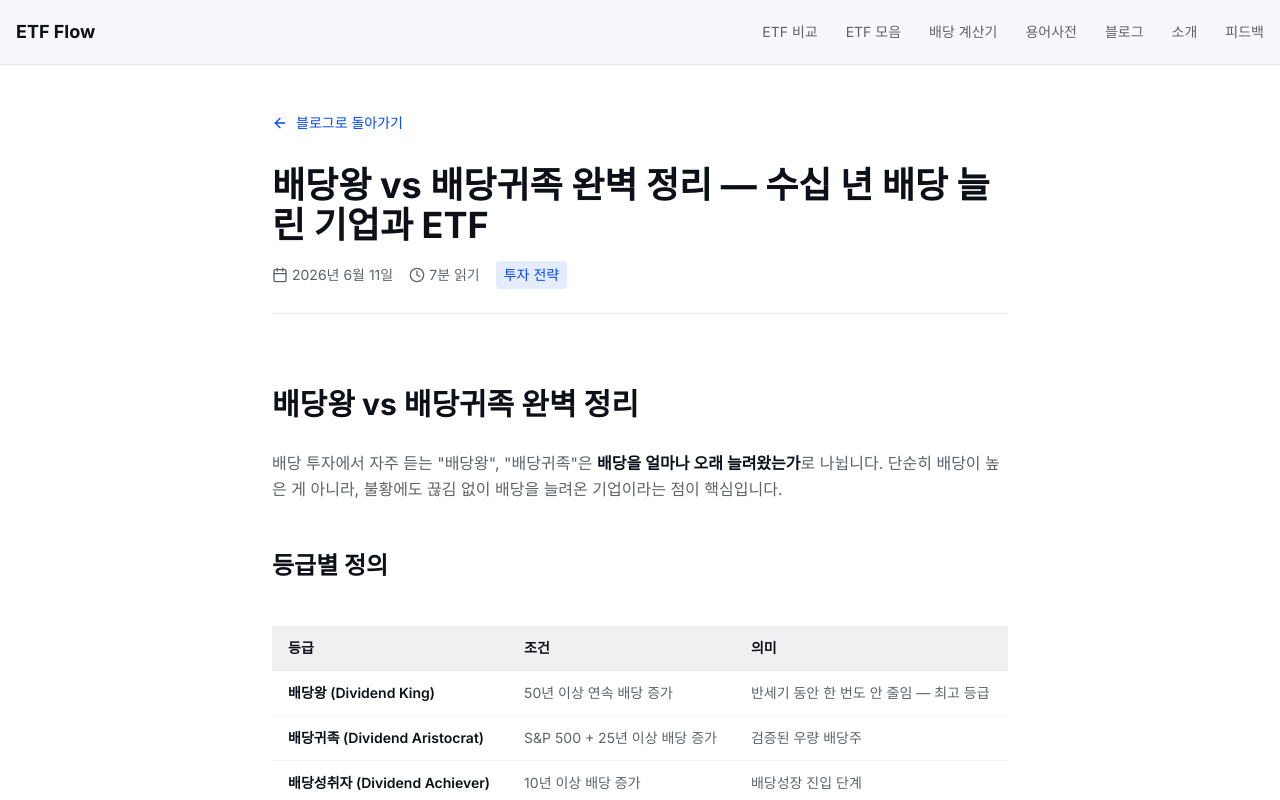
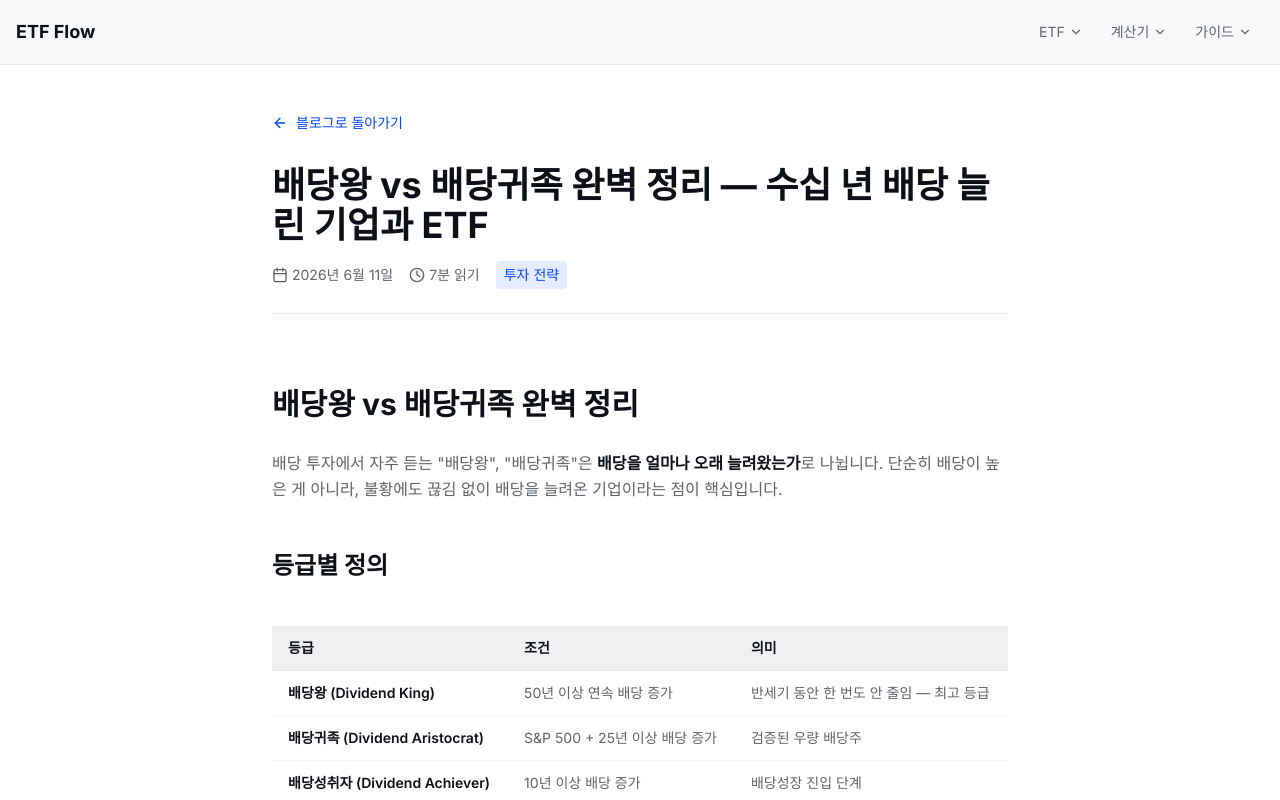
Before and after one commit to alzmslrtu-crypto/etfflow, a Next.js app: page /blog/dividend-king-aristocrat in a window 1280 px wide. Shown: the top 800 px of the page. Built offline with nearby package versions, Linux system fonts and the light colour scheme.

Commit message:
feat: 헤더를 주제별 드롭다운 네비게이션으로 정리
- ETF / 계산기 / 가이드 드롭다운 그룹 (교육 플랫폼형 IA)
- 데스크톱 호버 드롭다운 + 모바일 그룹별 메뉴, 헤더 반투명 blur

Co-Authored-By: Claude Opus 4.8 <noreply@anthropic.com>

```diff
--- a/components/header.tsx
+++ b/components/header.tsx
@@ -1,44 +1,77 @@
 'use client'
 
 import Link from 'next/link'
-import { Menu, X } from 'lucide-react'
+import { Menu, X, ChevronDown } from 'lucide-react'
 import { Button } from '@/components/ui/button'
 import { useState } from 'react'
+
+type NavItem = { href: string; label: string }
+type NavGroup = { label: string; items: NavItem[] }
+
+const NAV: NavGroup[] = [
+  {
+    label: 'ETF',
+    items: [
+      { href: '/#compare', label: 'ETF 비교' },
+      { href: '/etf', label: 'ETF 모음' },
+      { href: '/etf/screener', label: 'ETF 파인더 (전체)' },
+    ],
+  },
+  {
+    label: '계산기',
+    items: [
+      { href: '/tools/dividend-goal', label: '월 배당금 목표 계산기' },
+      { href: '/tools/drip', label: 'DRIP 복리 계산기' },
+      { href: '/tools/tax', label: '배당소득세 계산기' },
+      { href: '/tools/exchange', label: '환율 계산기' },
+      { href: '/tools/dividend-yield', label: '배당수익률 계산기' },
+      { href: '/tools/risk-profile', label: '투자 성향 테스트' },
+    ],
+  },
+  {
+    label: '가이드',
+    items: [
+      { href: '/blog', label: '배당 투자 블로그' },
+      { href: '/glossary', label: '투자 용어 사전' },
+    ],
+  },
+]
 
 export function Header() {
   const [isMenuOpen, setIsMenuOpen] = useState(false)
 
   return (
-    <header className="sticky top-0 z-50 border-b border-border bg-card">
+    <header className="sticky top-0 z-50 border-b border-border bg-card/80 backdrop-blur-md">
       <div className="max-w-screen-xl mx-auto px-4 h-16 flex items-center justify-between">
         {/* 로고 */}
         <Link href="/" className="font-bold text-lg text-foreground hover:text-primary transition-colors">
           ETF Flow
         </Link>
 
-        {/* 네비게이션 - 데스크톱 */}
-        <nav className="hidden md:flex items-center gap-7">
-          <Link href="/" className="text-sm text-muted-foreground hover:text-foreground transition-colors">
-            ETF 비교
-          </Link>
-          <Link href="/etf" className="text-sm text-muted-foreground hover:text-foreground transition-colors">
-            ETF 모음
-          </Link>
-          <Link href="/tools" className="text-sm text-muted-foreground hover:text-foreground transition-colors">
-            배당 계산기
-          </Link>
-          <Link href="/glossary" className="text-sm text-muted-foreground hover:text-foreground transition-colors">
-            용어사전
-          </Link>
-          <Link href="/blog" className="text-sm text-muted-foreground hover:text-foreground transition-colors">
-            블로그
-          </Link>
-          <Link href="/about" className="text-sm text-muted-foreground hover:text-foreground transition-colors">
-            소개
-          </Link>
-          <Link href="/contact" className="text-sm text-muted-foreground hover:text-foreground transition-colors">
-            피드백
-          </Link>
+        {/* 데스크톱 네비 (드롭다운) */}
+        <nav className="hidden md:flex items-center gap-1">
+          {NAV.map((group) => (
+            <div key={group.label} className="relative group">
+              <button className="flex items-center gap-1 px-3 py-2 text-sm text-muted-foreground hover:text-foreground transition-colors">
+                {group.label}
+                <ChevronDown className="w-3.5 h-3.5 transition-transform group-hover:rotate-180" />
+              </button>
+              {/* 드롭다운 패널 (pt-2로 hover 끊김 방지) */}
+              <div className="absolute left-0 top-full pt-2 hidden group-hover:block">
+                <div className="min-w-[200px] bg-card border border-border rounded-xl shadow-xl p-1.5">
+                  {group.items.map((item) => (
+                    <Link
+                      key={item.href}
+                      href={item.href}
+                      className="block px-3 py-2 rounded-lg text-sm text-muted-foreground hover:text-foreground hover:bg-secondary/60 transition-colors"
+                    >
+                      {item.label}
+                    </Link>
+                  ))}
+                </div>
+              </div>
+            </div>
+          ))}
         </nav>
 
         {/* 모바일 메뉴 버튼 */}
@@ -47,6 +80,7 @@ export function Header() {
           size="icon"
           className="md:hidden"
           onClick={() => setIsMenuOpen(!isMenuOpen)}
+          aria-label="메뉴"
         >
           {isMenuOpen ? <X className="w-5 h-5" /> : <Menu className="w-5 h-5" />}
         </Button>
@@ -54,57 +88,29 @@ export function Header() {
 
       {/* 모바일 메뉴 */}
       {isMenuOpen && (
-        <nav className="md:hidden border-t border-border bg-card">
-          <div className="px-4 py-4 space-y-3">
-            <Link
-              href="/"
-              className="block text-sm text-muted-foreground hover:text-foreground transition-colors py-2"
-              onClick={() => setIsMenuOpen(false)}
-            >
-              ETF 비교
-            </Link>
-            <Link
-              href="/etf"
-              className="block text-sm text-muted-foreground hover:text-foreground transition-colors py-2"
-              onClick={() => setIsMenuOpen(false)}
-            >
-              ETF 모음
-            </Link>
-            <Link
-              href="/tools"
-              className="block text-sm text-muted-foreground hover:text-foreground transition-colors py-2"
-              onClick={() => setIsMenuOpen(false)}
-            >
-              배당 계산기
-            </Link>
-            <Link
-              href="/glossary"
-              className="block text-sm text-muted-foreground hover:text-foreground transition-colors py-2"
-              onClick={() => setIsMenuOpen(false)}
-            >
-              용어사전
-            </Link>
-            <Link
-              href="/blog"
-              className="block text-sm text-muted-foreground hover:text-foreground transition-colors py-2"
-              onClick={() => setIsMenuOpen(false)}
-            >
-              블로그
-            </Link>
-            <Link
-              href="/about"
-              className="block text-sm text-muted-foreground hover:text-foreground transition-colors py-2"
-              onClick={() => setIsMenuOpen(false)}
-            >
-              소개
-            </Link>
-            <Link
-              href="/contact"
-              className="block text-sm text-muted-foreground hover:text-foreground transition-colors py-2"
-              onClick={() => setIsMenuOpen(false)}
-            >
-              피드백
-            </Link>
+        <nav className="md:hidden border-t border-border bg-card max-h-[calc(100vh-4rem)] overflow-y-auto">
+          <div className="px-4 py-4 space-y-5">
+            {NAV.map((group) => (
+              <div key={group.label}>
+                <div className="text-xs font-semibold text-muted-foreground uppercase tracking-wide mb-2">{group.label}</div>
+                <div className="space-y-1">
+                  {group.items.map((item) => (
+                    <Link
+                      key={item.href}
+                      href={item.href}
+                      onClick={() => setIsMenuOpen(false)}
+                      className="block text-sm text-foreground hover:text-primary transition-colors py-1.5 pl-2"
+                    >
+                      {item.label}
+                    </Link>
+                  ))}
+                </div>
+              </div>
+            ))}
+            <div className="pt-3 border-t border-border flex gap-4 text-sm text-muted-foreground">
+              <Link href="/about" onClick={() => setIsMenuOpen(false)} className="hover:text-foreground">소개</Link>
+              <Link href="/contact" onClick={() => setIsMenuOpen(false)} className="hover:text-foreground">피드백</Link>
+            </div>
           </div>
         </nav>
       )}
```
